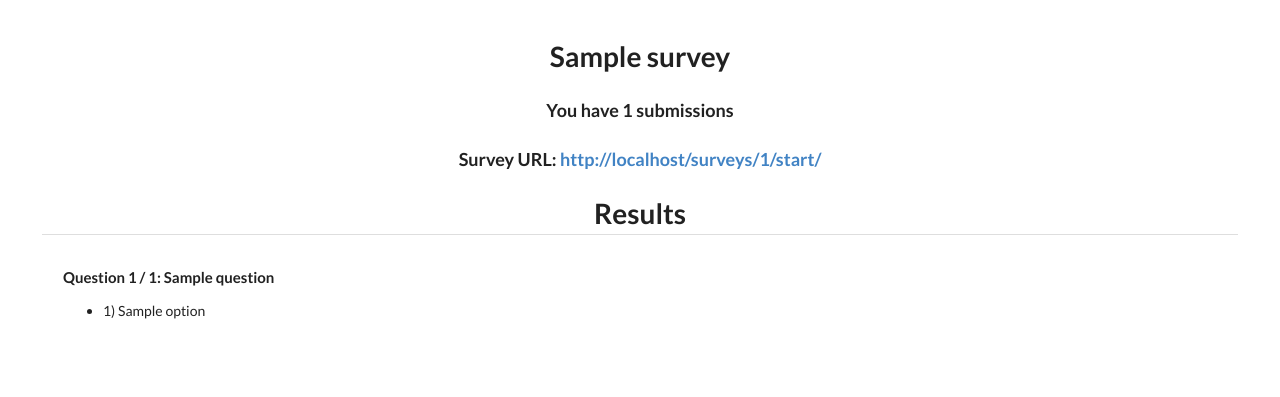
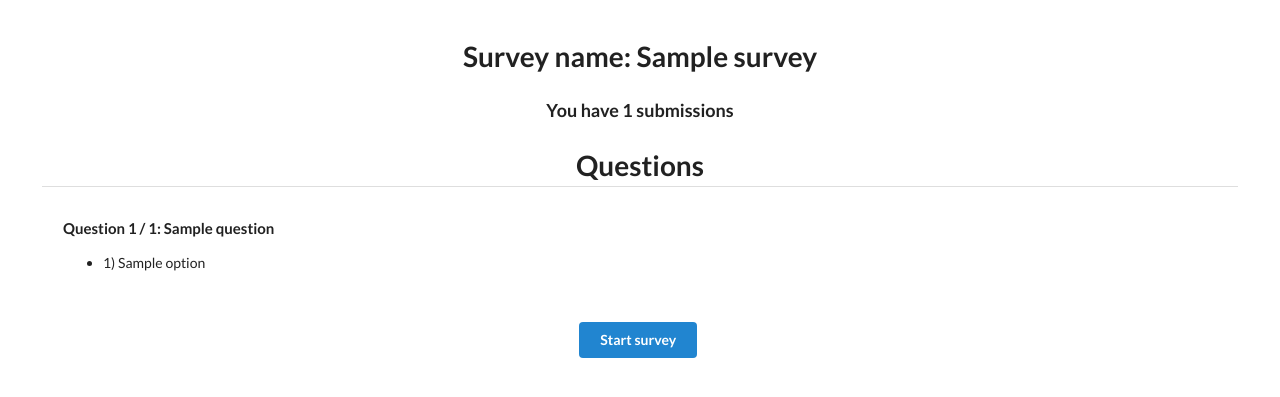
Before and after one commit to Jericho-kd/survey-service, a Django app: page /surveys/1/ in a window 1280 px wide. Shown: the top 397 px of the page. Run offline with Django 4.2, Linux system fonts and the light colour scheme; a user stored in the database is signed in; tables that the repository leaves empty hold one stand-in row (values such as "Sample post").

Commit message:
feat: final version of service

```diff
--- a/src/config/settings.py
+++ b/src/config/settings.py
@@ -38,7 +38,7 @@ INSTALLED_APPS = [
     'django.contrib.messages',
     'django.contrib.staticfiles',
     'rest_framework',
-    'surveys.apps.SurveysConfig',
+    'surveys',
     'crispy_forms',
     'crispy_bootstrap4',
 ]
@@ -125,3 +125,5 @@ STATIC_URL = 'static/'
 # https://docs.djangoproject.com/en/4.2/ref/settings/#default-auto-field
 
 DEFAULT_AUTO_FIELD = 'django.db.models.BigAutoField'
+LOGIN_URL = '/login/'
+LOGIN_REDIRECT_URL = '/surveys/'
--- a/src/config/urls.py
+++ b/src/config/urls.py
@@ -19,5 +19,5 @@ from django.urls import path, include
 
 urlpatterns = [
     path('admin/', admin.site.urls),
-    path('', include('surveys.urls'))
+    path('', include('surveys.urls', namespace='surveys'))
 ]
--- a/src/surveys/models.py
+++ b/src/surveys/models.py
@@ -1,5 +1,6 @@
 from django.db import models
 from django.utils import timezone
+from typing import Any
 
 
 class Survey(models.Model):
@@ -10,9 +11,7 @@ class Survey(models.Model):
     description = models.CharField(max_length=200)
     is_active = models.BooleanField(default=True)
 
-    # class Meta:
-    #     verbose_name = "survey"
-    #     verbose_name_plural = "surveys"
+    answers: dict[str, Any] = {}
 
     def __str__(self) -> str:
         return f"Survey '{self.survey_name}'"
--- a/src/surveys/templates/survey/detail.html
+++ b/src/surveys/templates/survey/detail.html
@@ -3,10 +3,10 @@
 
 {% block content %}
 <div class="ui center aligned basic very padded segment">
-    <h1 class="ui header">{{ survey.survey_name }}</h1>
+    <h1 class="ui header">Survey name: {{ survey.survey_name }}</h1>
     <h3 class="ui header">You have {{ num_submissions }} submissions</h3>
-    <h3 class="ui header">Survey URL: <a href="{{public_url}}">{{ public_url }}</a></h3>
-    <h1 class="ui header dividing">Results</h1>
+    <!-- <h3 class="ui header">Survey URL: <a href="{{public_url}}">{{ public_url }}</a></h3> -->
+    <h1 class="ui header dividing">Questions</h1>
     {% for question in questions %}
     <div class="ui basic padded segment left aligned">
         <h4 class="ui header">
@@ -21,6 +21,9 @@
         </ul>
     </div>
     {% endfor %}
-
+    <form method="post" action="{% url 'surveys:survey-start' survey.pk %}" style="display: inline-block;">
+        {% csrf_token %}
+        <button type="submit" class="ui primary button">Start survey
+    </form>
 </div>
 {% endblock %}
--- a/src/surveys/templates/survey/results.html
+++ b/src/surveys/templates/survey/results.html
@@ -3,7 +3,10 @@
 
 {% block content %}
 <div class="ui center aligned basic very padded segment">
-    <h1 class="ui header">Thanks for taking the survey {{ survey.survey_name }}! Your result is 100! All done.</h1>
+    <h1 class="ui header">Thanks for taking the survey {{ survey.survey_name }}!
+        Your result is {{survey.answers.percent}}%!
+        You gave {{survey.answers.correct}} correct answers out of {{survey.answers.overall}}!</h1>
+
     <a href="{% url 'surveys:survey-list' %}">
         <div class="ui button">Back to surveys</div>
     </a>
--- a/src/surveys/views.py
+++ b/src/surveys/views.py
@@ -20,7 +20,6 @@ class SignUpView(SuccessMessageMixin, CreateView):
   template_name = 'auth/signup.html'
   success_url = reverse_lazy('login')
   form_class = UserRegisterForm
-  success_message = "Your profile was created successfully"
 
 
 class LoginView(BaseLoginView):
@@ -70,17 +69,19 @@ def survey_detail(request: WSGIRequest, pk: int) -> HttpResponse:
     )
 
 
-def survey_start(request: WSGIRequest, pk: int) -> HttpResponse:
+@login_required
+def survey_start(request: WSGIRequest, pk: int) -> HttpResponseRedirect | HttpResponsePermanentRedirect:
     """User start a survey"""
 
     survey = get_object_or_404(Survey, pk=pk, is_active=True)
-    if request.method == "POST":
-        sub = Choice.objects.create(survey=survey)
-        return redirect("surveys:survey-submit", survey_pk=pk, sub_pk=sub.pk)
+    # if request.method == "POST":
+    sub = Choice.objects.create(survey=survey)
+    return redirect("surveys:survey-submit", survey_pk=pk, sub_pk=sub.pk)
 
-    return render(request, "survey/start.html", {"survey": survey})
+    # return render(request, "survey/start.html", {"survey": survey})
 
 
+@login_required
 def survey_submit(request: WSGIRequest, survey_pk: int, sub_pk: int) -> HttpResponse:
     """Submit survey"""
 
@@ -101,16 +102,21 @@ def survey_submit(request: WSGIRequest, survey_pk: int, sub_pk: int) -> HttpResp
     AnswerFormSet = formset_factory(AnswerForm, extra=len(questions), formset=BaseAnswerFormSet)
 
     correct_answers = 0
+    loop = 0
     if request.method == "POST":
         formset = AnswerFormSet(request.POST, form_kwargs=form_kwargs)
         if formset.is_valid():
             with transaction.atomic():
                 for form in formset:
-                    Answer.objects.create(option_id=form.cleaned_data["option"], choice_id=sub_pk)
-                   # think about proper way to compute number of right answers
+                    Answer.objects.create(option_id=form.cleaned_data['option'], choice_id=sub_pk)
+                    if correct_choices[loop]['id'] == int(form.cleaned_data['option']):
+                        correct_answers += 1
+                    loop += 1
 
                 sub.is_complete = True
                 sub.save()
+            survey.answers.update({"overall": len(formset.cleaned_data), "correct": correct_answers,
+                                   "percent": (correct_answers / len(formset.cleaned_data)) * 100})
             return redirect("surveys:survey-results", pk=survey_pk)
     else:
         formset = AnswerFormSet(form_kwargs=form_kwargs)
@@ -123,6 +129,7 @@ def survey_submit(request: WSGIRequest, survey_pk: int, sub_pk: int) -> HttpResp
     )
 
 
+@login_required
 def survey_results(request: WSGIRequest, pk: int) -> HttpResponse:
     """User receives results"""
 
```
Also changed, not shown: src/surveys/templates/survey/list_test.html (deleted, +0 -59 lines), src/surveys/urls.py (+0 -9 lines), src/surveys/migrations/0001_initial.py.
